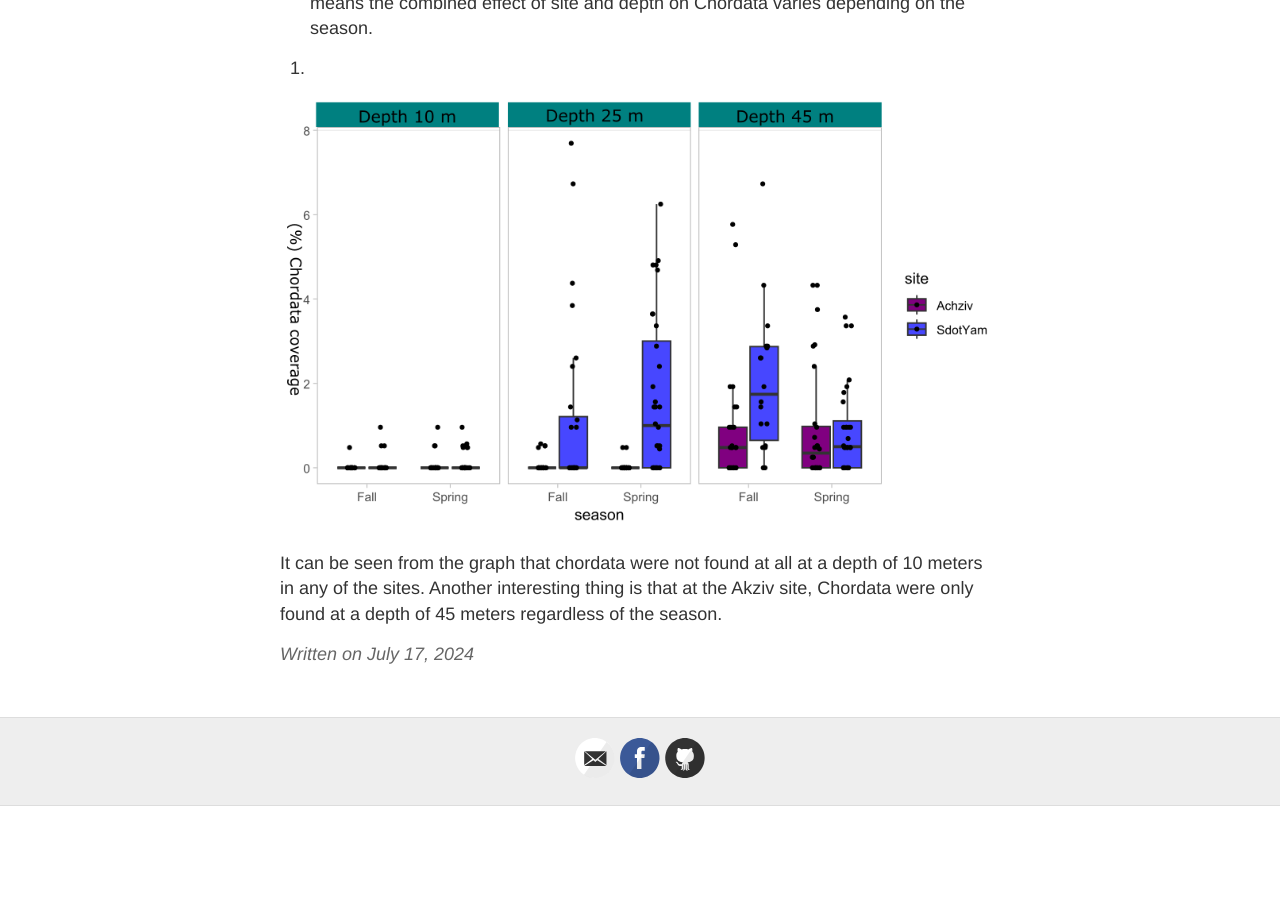
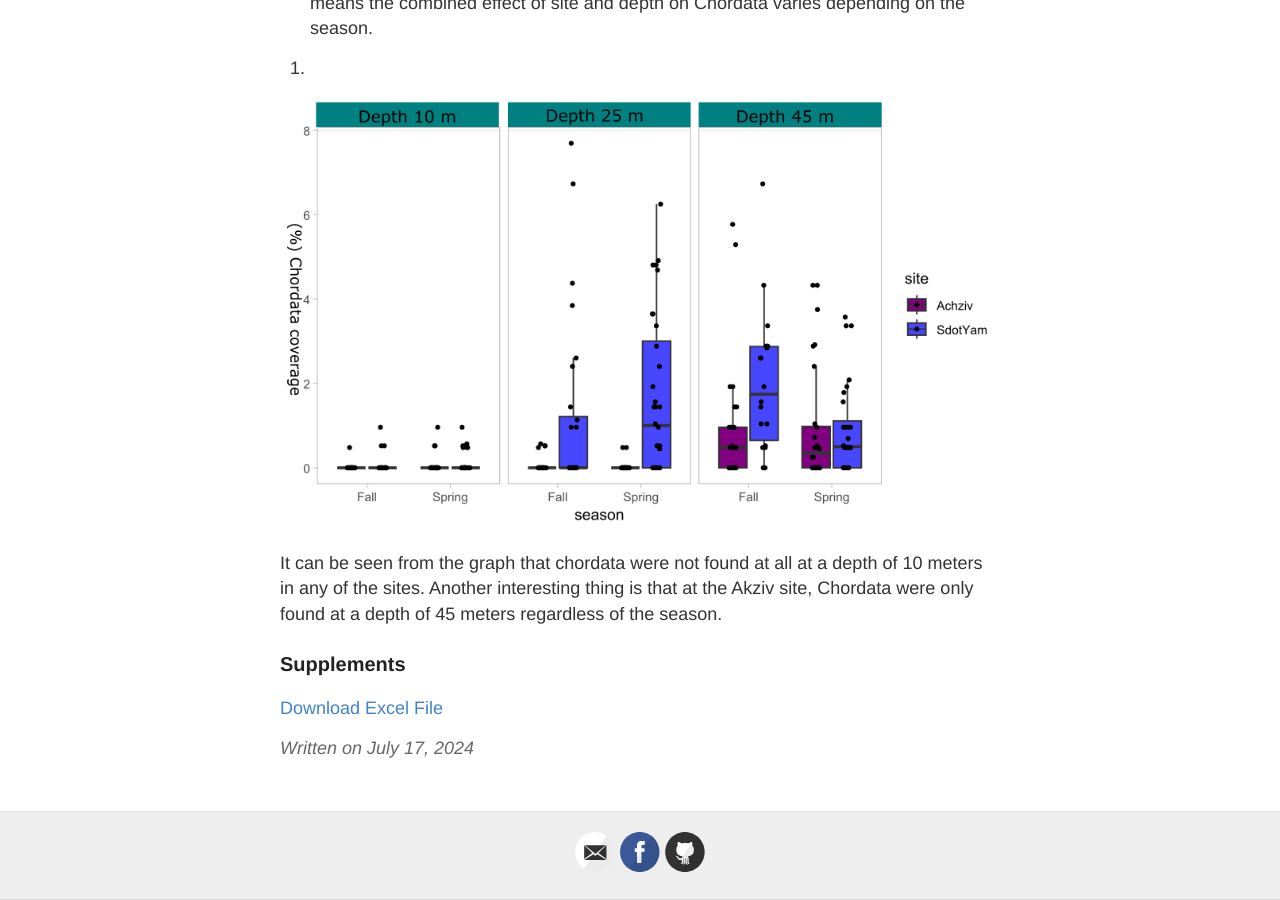
Before and after one commit to OfekRainish/OfekRainish_notebook, a Jekyll site: the page built from _posts/2024-07-17-Data anlysis task.md, in a window 1280 px wide and 900 px high, scrolled down 1738 px. Built offline with Jekyll 4.4.1, drawn with Linux system fonts in a browser that asks for light colours; our own code applies the rules of GitHub Pages for plain Markdown files; a file with an impossible date is left out; before the commit the page ends 2544 px from its top, so only the background shows below that.

Commit message:
Update 2024-07-17-Data anlysis task.md

```diff
--- a/_posts/2024-07-17-Data anlysis task.md
+++ b/_posts/2024-07-17-Data anlysis task.md
@@ -56,3 +56,7 @@ I will employ three statistical tools:
 
    It can be seen from the graph that chordata were not found at all at a depth of 10 meters in any of the sites.
 Another interesting thing is that at the Akziv site, Chordata were only found at a depth of 45 meters regardless of the season.
+
+### Supplements
+
+[Download Excel File](https://raw.githubusercontent.com/OfekRainish_notebook/exel%20files/Photosurvey_metadata%20class.csv)
```
